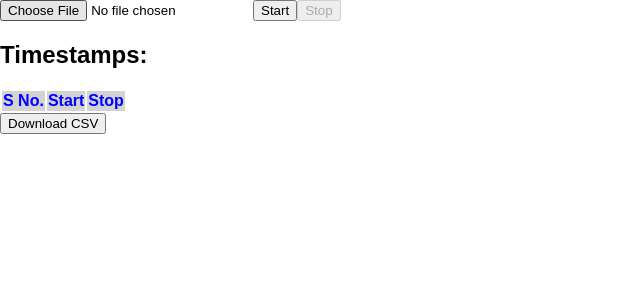
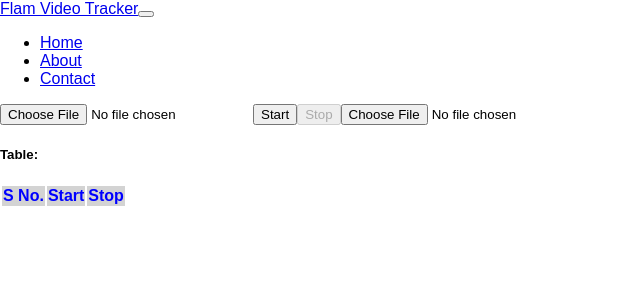
Before and after one commit to RishabhSaini619/flam_video_tracker, a React (Create React App) app: page / in a window 1280 px wide. Shown: the top 300 px of the page, without its empty margins (0-640 px from the left). Built offline with nearby package versions, Linux system fonts and the light colour scheme; the HTML template or start-up script is replaced by a standard one.

Commit message:
w/r csv file

```diff
--- a/src/App.js
+++ b/src/App.js
@@ -2,32 +2,51 @@ import React, { useRef, useState } from "react";
 import ReactPlayer from "react-player";
 import { CSVLink } from "react-csv";
 import { saveAs } from "file-saver";
-
-
 
 function App() {
   const [startTimestamp, setStartTimestamp] = useState("");
   const [stopTimestamp, setStopTimestamp] = useState("");
   const [timestamps, setTimestamps] = useState([]);
   const [videoFilePath, setVideoFilePath] = useState(null);
+  const [csvData, setCSVData] = useState([]);
   const playerRef = useRef(null);
 
   const handleVideoUpload = (event) => {
     setVideoFilePath(URL.createObjectURL(event.target.files[0]));
   };
 
+  const handleCSVUpload = (event) => {
+    const file = event.target.files[0];
+    const reader = new FileReader();
+
+    reader.onload = (e) => {
+      const contents = e.target.result;
+      const parsedCSV = contents
+        .split("\n")
+        .map((row) => row.split(","))
+        .filter((row) => row.length === 2)
+        .map((row) => ({ start: row[0].trim(), stop: row[1].trim() }));
+
+      setCSVData(parsedCSV);
+      setTimestamps(parsedCSV);
+    };
+
+    reader.readAsText(file);
+  };
+
   const formatTimestamp = () => {
-    const time = playerRef.current.getCurrentTime().toPrecision(2);
+    const time = playerRef.current.getCurrentTime().toPrecision(1);
     const hours = Math.floor(time / 3600);
     const minutes = Math.floor((time - hours * 3600) / 60);
     const seconds = time - hours * 3600 - minutes * 60;
+
 
     let timeString =
     hours.toString().padStart(2, "0") +
     ":" +
     minutes.toString().padStart(2, "0") +
     ":" +
-      seconds.toString().padStart(2, "0");
+    seconds.toString().padStart(2, "0") ;
 
     return timeString;
   };
@@ -58,6 +77,63 @@ function App() {
 
   return (
     <div>
+      <nav className="navbar navbar-expand-lg bg-body-tertiary">
+        <div className="container-fluid">
+          <a className="navbar-brand" href="#">
+            Flam Video Tracker
+          </a>
+          <button
+            className="navbar-toggler"
+            type="button"
+            data-bs-toggle="collapse"
+            data-bs-target="#navbarSupportedContent"
+            aria-controls="navbarSupportedContent"
+            aria-expanded="false"
+            aria-label="Toggle navigation"
+          >
+            <span className="navbar-toggler-icon"></span>
+          </button>
+          <div className="collapse navbar-collapse" id="navbarSupportedContent">
+            <ul className="navbar-nav me-auto mb-2 mb-lg-0">
+              <li className="nav-item">
+                <a className="nav-link active" aria-current="page" href="#">
+                  Home
+                </a>
+              </li>
+              <li className="nav-item">
+                <a className="nav-link" href="#">
+                  About
+                </a>
+              </li>
+              <li className="nav-item">
+                <a className="nav-link" href="#">
+                  Contact
+                </a>
+              </li>
+            </ul>
+          </div>
+        </div>
+      </nav>
+
+      <div className="button-container">
+        <input type="file" onChange={handleVideoUpload} />
+
+        <button onClick={handleStart}>Start</button>
+        <button disabled={startTimestamp === ""} onClick={handleStop}>
+          Stop{" "}
+        </button>
+
+        <input type="file" onChange={handleCSVUpload} />
+        {csvData.length > 0 && (
+          <button disabled={!csvData.length} onClick={handleDownload}>
+            Download CSV
+          </button>
+        )}
+      </div>
+
+      <div class="float-container">
+        <div class="float-child">
+            <div className="video-player-container">
               <ReactPlayer
                 ref={playerRef}
                 url={videoFilePath}
@@ -65,19 +141,12 @@ function App() {
                 height="50%"
                 controls={true}
               />
-      <div>
-      <input type="file" onChange={handleVideoUpload} />
-
-        <button onClick={handleStart}>Start</button>
-        <button disabled={startTimestamp === ""} onClick={handleStop}>
-          Stop
-        </button>
+            </div>
         </div>
 
-      <div>
-        <h2>Timestamps:</h2>
-
-        <div>
+        <div class="float-child">
+            <div className="table-container">
+              <h5>Table:</h5>
               <table>
                 <thead
                   style={{
@@ -105,9 +174,7 @@ function App() {
                 </tbody>
               </table>
             </div>
-
-        <CSVLink data={timestamps} filename="timestamps.csv"></CSVLink>
-        <button onClick={handleDownload}>Download CSV</button>
+        </div>
       </div>
     </div>
   );
--- a/src/index.css
+++ b/src/index.css
@@ -2,4 +2,18 @@ body {
   margin: 0;
   padding: 0;
   font-family: sans-serif;
+
+
 }
+.flex-container {
+  display: flex;
+}
+
+.flex-child {
+  flex: 1;
+  border: 2px solid yellow;
+}
+
+.flex-child:first-child {
+  margin-right: 20px;
+}
```
Lines whose indentation alone changed are shown as unchanged.
